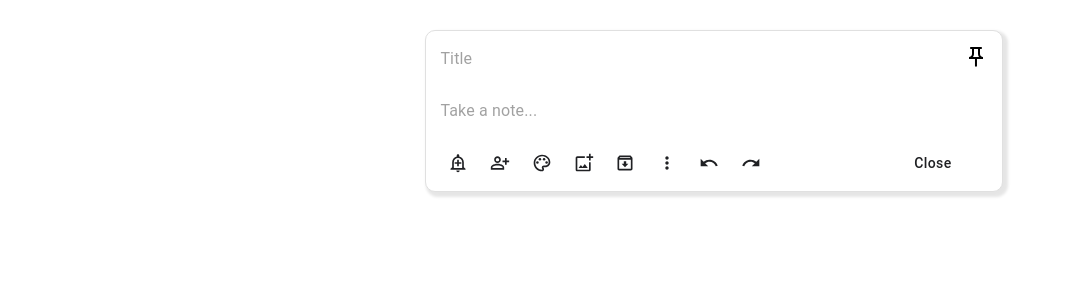
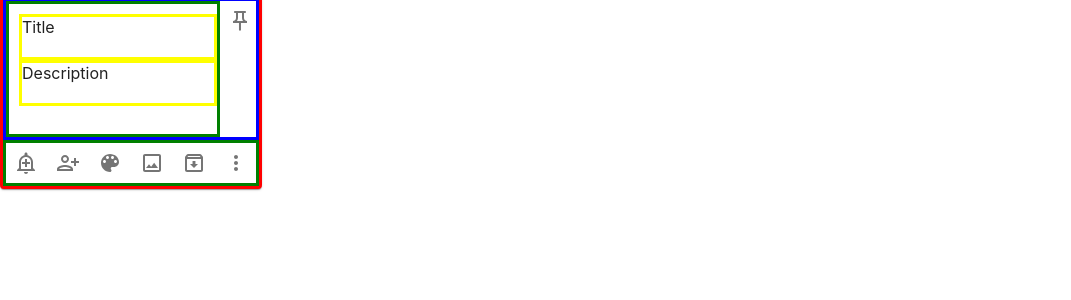
Before and after one commit to siddharthgandhi19/FundooNoteApplicationFrontend, a React (Create React App) app in the folder fundoo-notes/: page / in a window 1280 px wide. Shown: the top 300 px of the page, without its empty margins (0-1071 px from the left). Built offline with nearby package versions, Linux system fonts and the light colour scheme.

Commit message:
[Siddharth]Add:Take Note Three UI Design

```diff
--- a/fundoo-notes/src/App.js
+++ b/fundoo-notes/src/App.js
@@ -5,6 +5,7 @@ import SignUp from './pages/signup/SignUp';
 import Header from './components/header/Header';
 import TakeNote1 from './components/TakeNote1/TakeNote1';
 import TakeNote2 from './components/TakeNote2/TakeNote2';
+import TakeNote3 from './components/TakeNote3/TakeNote3';
 
 function App() {
   return (
@@ -13,7 +14,8 @@ function App() {
       {/* <SignUp/> */}
       {/* <Header/> */}
       {/* <TakeNote1/> */}
-      <TakeNote2/>
+      {/* <TakeNote2/> */}
+      <TakeNote3 />
     </div>
   );
 }
--- /dev/null
+++ b/fundoo-notes/src/components/TakeNote3/TakeNote3.css
@@ -0,0 +1,49 @@
+.container3 {
+    display: flex;
+    flex-direction: column;
+    flex-wrap: wrap;
+    border: 0px solid black;
+    height: 23vh;
+    width: 20vw;
+    position: relative;
+    justify-content: center;
+    /* margin-right: 12px;
+    margin-bottom: 10px;
+    margin-top: 20px; */
+    box-shadow: 1px 1px 5px rgb(169, 158, 158);
+    /* border: solid red; */
+}
+.note3 {
+    width: 20vw;
+    height: 24vh;
+    border: solid red;
+}
+.noteicon2 {
+    display: flex;
+    flex-direction: row;
+    height: 17vh;
+    border: solid blue;
+
+}
+.txt2 {
+    display: flex;
+    flex-direction: column;
+    height: 15vh;
+    text-align: start;
+    padding-left: 10px;
+    padding-top: 10px;
+    border: solid green;
+}
+.input3 {
+    display: flex;
+    flex-direction: column;
+    height: 5vh;
+    width: 15vw;
+    border: solid yellow;
+}
+.icons3 {
+    display: flex;
+    flex-direction: row;
+    justify-content: space-between;
+    border: solid green;
+}
--- /dev/null
+++ b/fundoo-notes/src/components/TakeNote3/TakeNote3.jsx
@@ -0,0 +1,60 @@
+import React from 'react'
+import '../TakeNote3/TakeNote3.css'
+import Box from '@mui/material/Box';
+import Paper from '@mui/material/Paper';
+import InputBase from '@mui/material/InputBase';
+import { IconButton, Tooltip } from '@mui/material';
+import PushPinOutlinedIcon from '@mui/icons-material/PushPinOutlined';
+import AddAlertOutlinedIcon from '@mui/icons-material/AddAlertOutlined';
+import PersonAddAlt1OutlinedIcon from '@mui/icons-material/PersonAddAlt1Outlined';
+import ColorLensIcon from '@mui/icons-material/ColorLens';
+import ImageOutlinedIcon from '@mui/icons-material/ImageOutlined';
+import ArchiveOutlinedIcon from '@mui/icons-material/ArchiveOutlined';
+import MoreVertOutlinedIcon from '@mui/icons-material/MoreVertOutlined';
+
+export default function TakeNote3() {
+
+  return (
+
+  <div>
+        <Box className='container3'>
+            <Paper className='note3'>
+                <Box className='noteicon2'>
+                    <Box className='txt2'>
+                    <span className='input3'>Title</span>
+                    <span className='input3'>Description</span>
+                        {/* <InputBase className='input3' placeholder="Title.."/>
+                        <InputBase className='input3' placeholder="Take a note..." /> */}
+                    </Box>
+                    <div className='pinicon2'>
+                        <Tooltip>
+                            <IconButton> <PushPinOutlinedIcon/> </IconButton>
+                        </Tooltip>
+                    </div>
+                </Box>
+
+                <Box className="icons3">
+                       <Tooltip title='Remind me'>
+                        <IconButton><AddAlertOutlinedIcon /> </IconButton>
+                        </Tooltip>
+                        <Tooltip title='Collabrator'>
+                            <IconButton> <PersonAddAlt1OutlinedIcon/> </IconButton>
+                        </Tooltip>
+                        <Tooltip title='color'>
+                            <IconButton> <ColorLensIcon /> </IconButton>
+                        </Tooltip>
+                        <Tooltip title='Image'>
+                            <IconButton> <ImageOutlinedIcon /> </IconButton>
+                        </Tooltip>
+                        <Tooltip title='Archive'>
+                            <IconButton> <ArchiveOutlinedIcon /> </IconButton>
+                        </Tooltip>
+                        <Tooltip title='More'>
+                            <IconButton> <MoreVertOutlinedIcon /> </IconButton>
+                        </Tooltip>
+                </Box>
+            </Paper>
+        </Box>
+    </div>
+  );
+}
```
